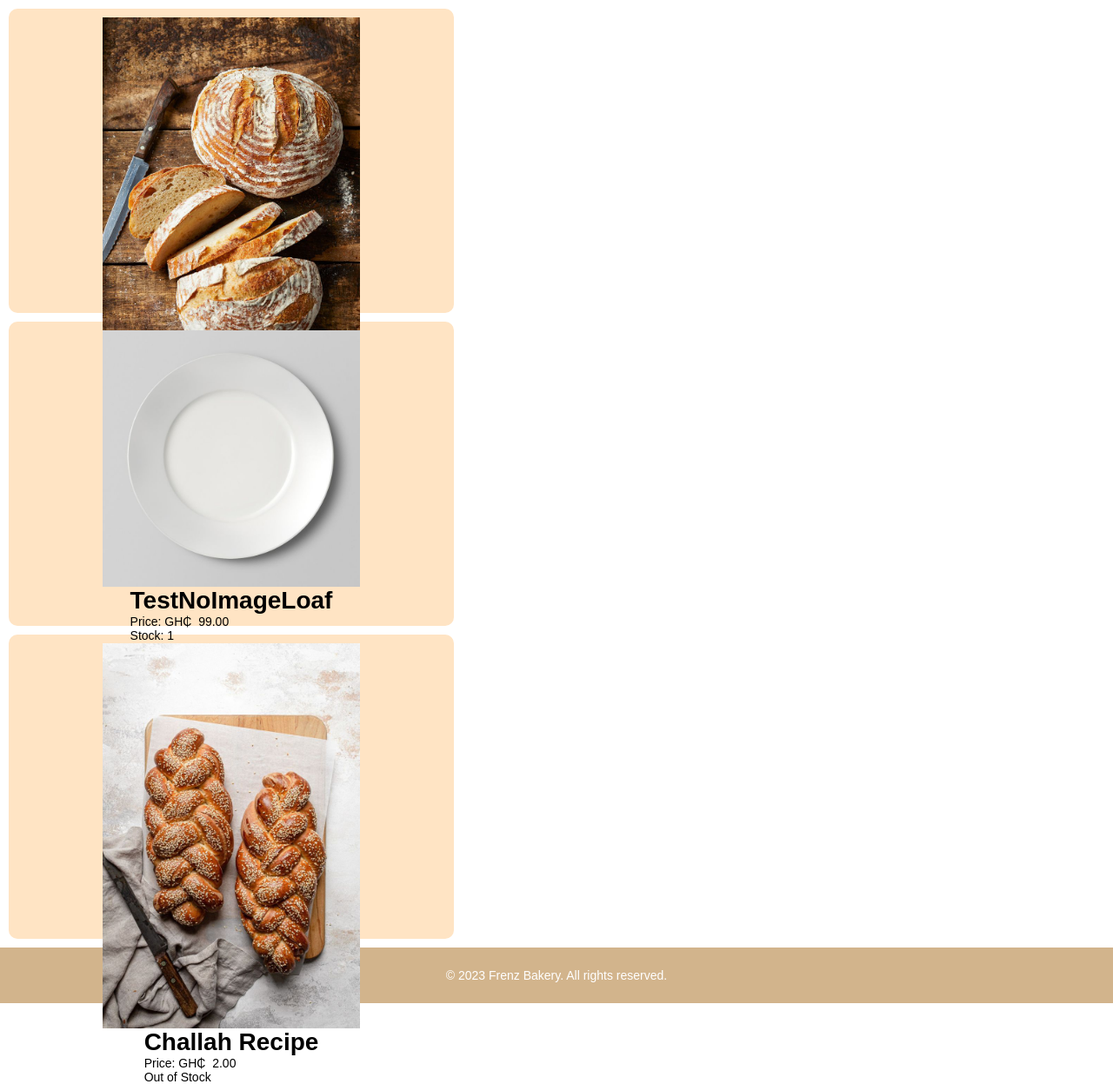
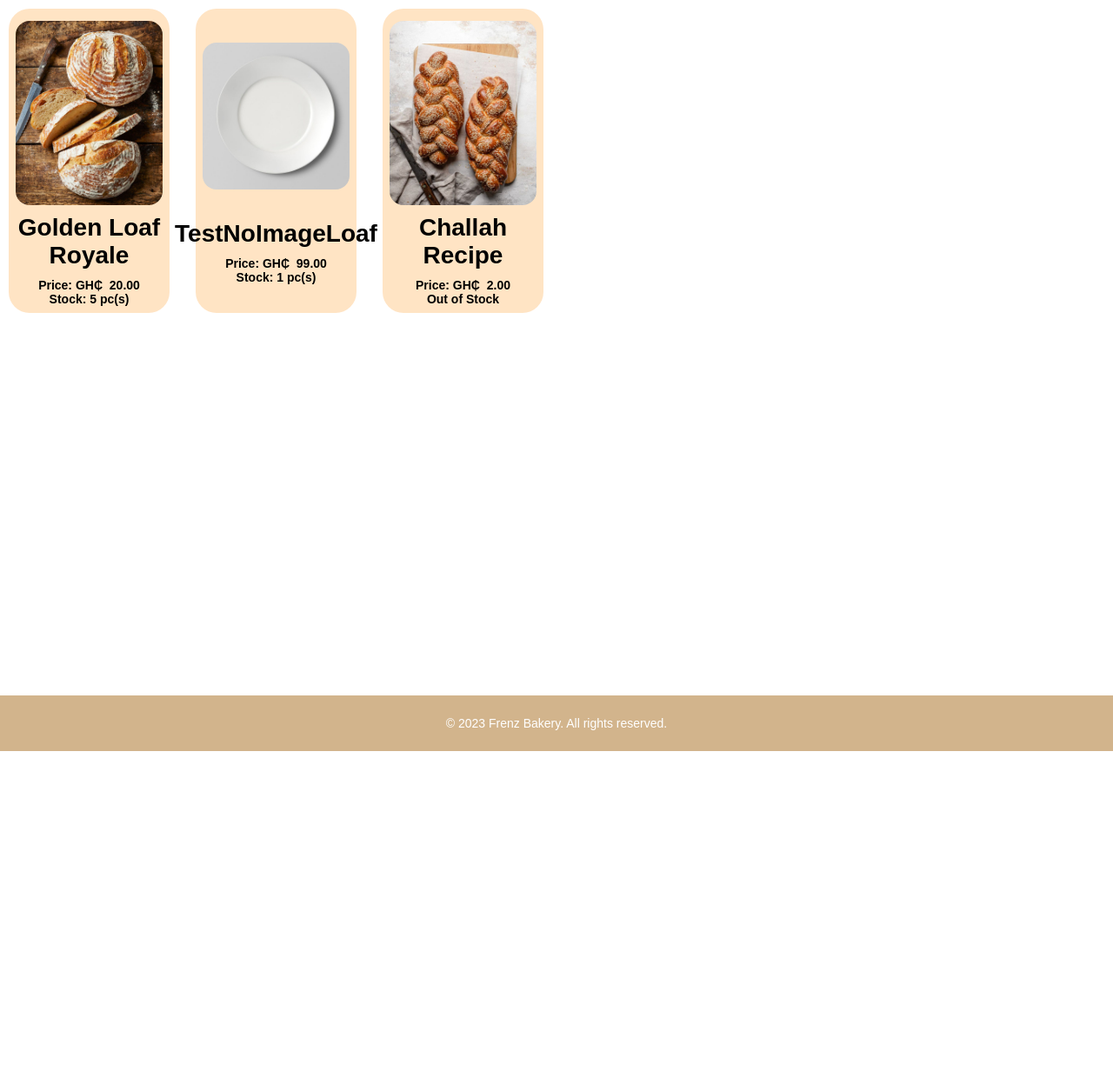
Before and after one commit to MensahPrince/Frenz-Bakery-DemoSite, a Django app: page /order/ in a window 1280 px wide. Shown: the part 64-1311 px from the top of the page at 87% size. After the commit the page ends 928 px from the top, so only its background shows below. Run offline with Django 5.2, Linux system fonts and the light colour scheme; data comes from the database, SQL or seed files in the repository; both versions use the stored data as it was after the commit.

Commit message:
Refactor order page layout and styling for improved product display

```diff
--- a/web/static/web/order.css
+++ b/web/static/web/order.css
@@ -1,23 +1,55 @@
-.products {
+.menu {
     display: grid;
     grid-template-columns: repeat(auto-fill, minmax(200px, 1fr));
     gap: 10px;
+    height: 100vh;
 }
 
 .product {
     height: 350px;
     display: flex;
     flex-direction: column;
-    max-width: 40%;
-    justify-content: space-between;
+    max-width: 300px;
+    align-content: center;
+    justify-content: space-evenly;
     margin: 10px;
-    padding: 10px;
-    border-radius: 10px;
+    padding: 8px;
+    padding-top: 14px;
+    border-radius: 24px;
     background-color: bisque;
     align-items: center;
 }
 
+.product-name {
+    text-align: center;
+    margin-bottom: 10px;
+}
+
+.product-details {
+    display: flex;
+    flex-direction: column;
+    align-items: center;
+}
+
+.stock-details {
+    display: flex;
+    flex-direction: column;
+    align-items: center;
+    font-weight: bold;
+}
+
+.product-image {
+    display: flex;
+    justify-content: center;
+    align-items: center;
+    max-width: 270px;
+    max-height: 350px;
+    overflow: hidden;
+    margin-bottom: 10px;
+    border-radius: 16px;
+}
+
 .product img {
-    max-width: 60%;
+    max-width: 100%;
     height: auto;
 }
--- a/web/templates/web/order.html
+++ b/web/templates/web/order.html
@@ -11,19 +11,25 @@
     {% block content %}
         <section>
         </section>
-        <section>
-            <p></p>
+        <section class='menu'>
             {% for product in products %}
                 <div class="product">
+                    <div class='product-image'>
                         <img src="{{ product.image.url }}" alt="{{ product.name }}" />
-                    <div>
+                    </div>
+
+                    <div class='product-details'>
+                        <div class='product-name'>
                             <h2>{{ product.name }}</h2>
+                        </div>
+                        <div class='stock-details'>
                             <p>Price: GH₵ &nbsp;{{ product.price }}</p>
                             {% if product.stock == 0 %}
                                 <p>Out of Stock</p>
                             {% else %}
-                            <p>Stock: {{ product.stock }} </p>
+                                <p>Stock: {{ product.stock }} pc(s) </p>
                             {% endif %}
+                        </div>
                     </div>
                 </div>
             {% endfor %}
```
Also changed, not shown: db.sqlite3, media/Bakery_style_Challah_recipe.jpg (added). Lines whose indentation alone changed are shown as unchanged.
